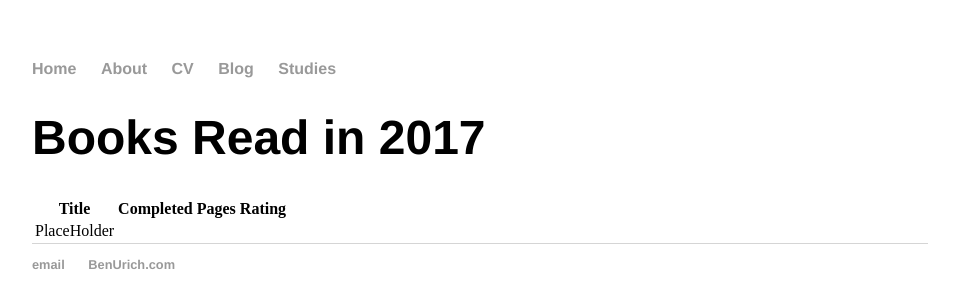
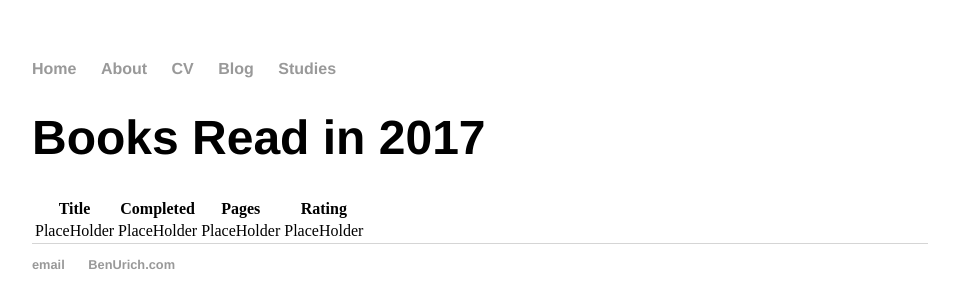
Before and after one commit to farmboy01/farmboy01.github.io, a Jekyll site: the page built from studies.html, in a window 1280 px wide. Shown: the top 308 px of the page, without its empty margins (160-1119 px from the left). Built offline with Jekyll 4.4.1, drawn with Linux system fonts in a browser that asks for light colours.

Commit message:
Update studies.html

```diff
--- a/studies.html
+++ b/studies.html
@@ -8,7 +8,7 @@ title: Ben's Studies
 		<tr><th>Title</th><th>Completed</th><th>Pages</th><th>Rating</th></tr>
 		{% for book in site.data.books %}
 		  <tr>
-	            <td>{{ book.title }}</td><td>{{ book.completedDate }}</td><td>{{ book.pages }}</td><td>{{ book.rating }}</td>
+	            <td> {{ book.title }} </td><td> {{ book.title }} </td><td> {{ book.title}} </td><td> {{ book.title }} </td>
 		  </tr>
                 {% endfor %}
          </table>
```
